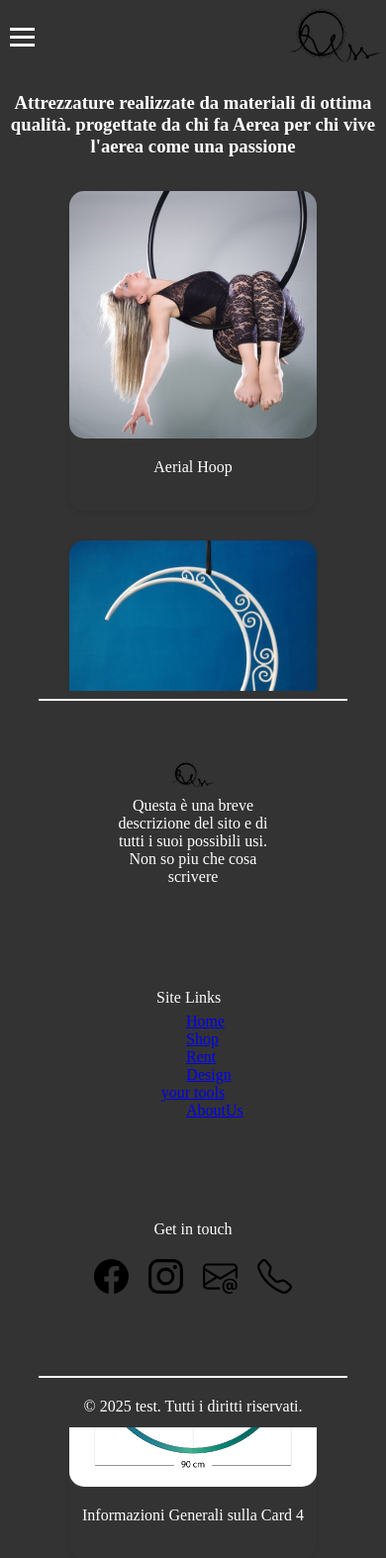
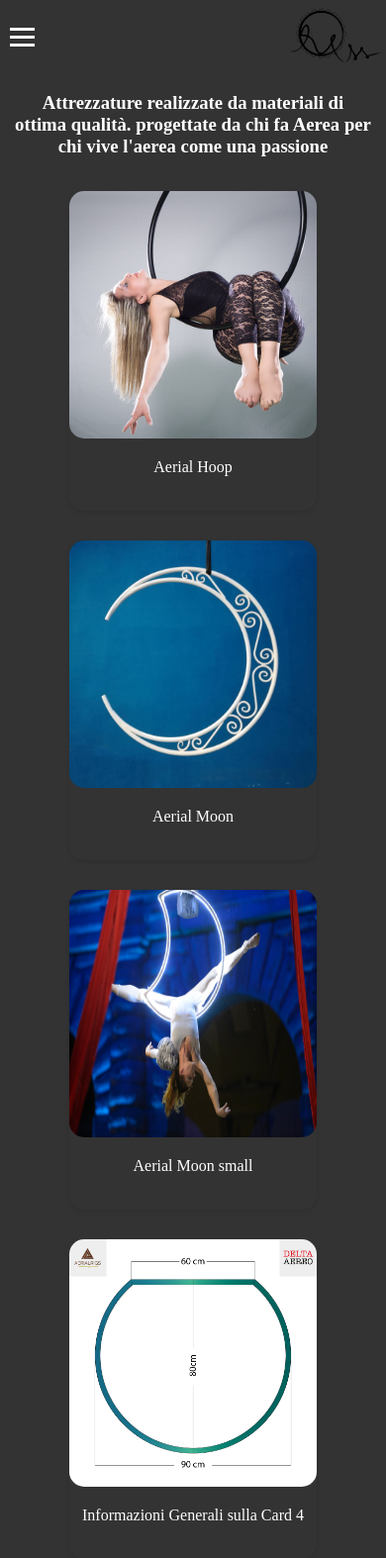
Before and after one commit to 0balam0/SitoWebAerea, a PHP site: page /shop.php in a window 390 px wide. Shown: the top 1574 px of the page at 99% size. Run offline with PHP 8.4, Linux system fonts and the light colour scheme.

Commit message:
removed contact us butto to improve the visualization solved scale problem for phone

```diff
--- a/designYourTools.php
+++ b/designYourTools.php
@@ -37,8 +37,9 @@ if ($_SERVER["REQUEST_METHOD"] == "POST") {
 <head>
     <meta charset="UTF-8">
     <title>Richiesta Attrezzo Aereo</title>
+
+    <link rel="stylesheet" href="designTool.css"> <!-- Collega il tuo file CSS -->
     <link rel="stylesheet" href="style.css"> <!-- Collega il tuo file CSS -->
-    <link rel="stylesheet" href="designTool.css"> <!-- Collega il tuo file CSS -->
 </head>
 <main>
     <body>
@@ -49,7 +50,7 @@ if ($_SERVER["REQUEST_METHOD"] == "POST") {
             <p class="error">Errore nell'invio. Controlla i dati inseriti e riprova.</p>
         <?php endif; ?>
 
-        <div class="mainFigureDiv" style="background-image: url('images/designWallPaper.png'); opacity: 0.7;";>
+        <div class="mainDivNoimage" style="background-image: url('images/designWallPaper.png'); background-position: center; background-repeat: repeat;";>
         <div style="height: 100px;"></div>
             <form action="" method="POST" style="margin-top: 50px;margin-bottom: 50px;">
                 <div style="margin-right: 20px;">
--- a/shop.php
+++ b/shop.php
@@ -11,7 +11,7 @@
 <body>
     <?php include('header.php'); ?> <!-- Includi l'header -->
     <main>
-        <div class="mainFigureDiv" style=" background-image: none; justify-content: center;">
+        <div class="mainDivNoimage" style=" background-image: none; justify-content: center;">
             <div>
             <h3> Attrezzature realizzate da materiali di ottima qualità. progettate da chi fa Aerea per chi vive l'aerea come una passione<h3>
             </div>
@@ -70,8 +70,11 @@
                 </div>
             </div>
         </div>
+        <?php include('footer.php'); ?> <!-- Includi l'header -->
     </main>
-    <?php include('footer.php'); ?> <!-- Includi l'header -->
+    <div>
+</div>
+
 <script>
 // Funzione per aprire l'overlay e caricare la pagina PHP dinamicamente
 function toggleCard(card) {
--- a/style.css
+++ b/style.css
@@ -9,7 +9,7 @@
     --H3txtcolor: #fff;   /* Colore di sfondo */
     --ptxtcolor: #fff;   /* Colore di sfondo */
     /******************************************************* des tools */
-    --boxInfoColor : #3333337a; /* colore di sfondo del box di request tools*/
+    --boxInfoColor : #333333d4; /* colore di sfondo del box di request tools*/
     /******************************************************* shopping */
     --cardBKcolor : #333; /*card backgroud color for the card*/
     --cardBKcolorHover : #555; /*card backgroud color for the card*/
@@ -31,6 +31,8 @@
 h3{
     text-align: center;
     color: var(--H3txtcolor);                /* Colore del testo */
+    padding-right: 15px;
+    padding-left: 15px;
 }
 p{
     color: var(--ptxtcolor);                /* Colore del testo */
@@ -149,6 +151,9 @@ header nav ul li a:hover {
       flex-direction: column;
       gap: 10px;
     }
+    .headerButton{
+        display:none;
+    }
   }
 
 /* footer style */
@@ -229,6 +234,23 @@ footer .noteCopy{
     aspect-ratio: 16 / 9;                 /* Aggiungi questa se vuoi mantenere un rapporto fisso */
 
 }
+.mainDivNoimage{
+    max-width: 1200px;
+    width: 100%;
+    /*background-color: var(--bkcolor);*/
+    background-size: contain;
+    background-repeat: no-repeat;
+    background-position: top center;
+    min-height: 600px;
+    display: flex;
+    flex-direction: row;
+    flex-wrap: wrap;
+    align-content: flex-end;
+    justify-content: center;
+    background-image: url('images/mainFigureO.JPG');
+    min-height: auto;                     /* Altezza verrà calcolata in base al contenuto */
+}
+
 .icoTextContainer{
     width: 100%;
 }
```
